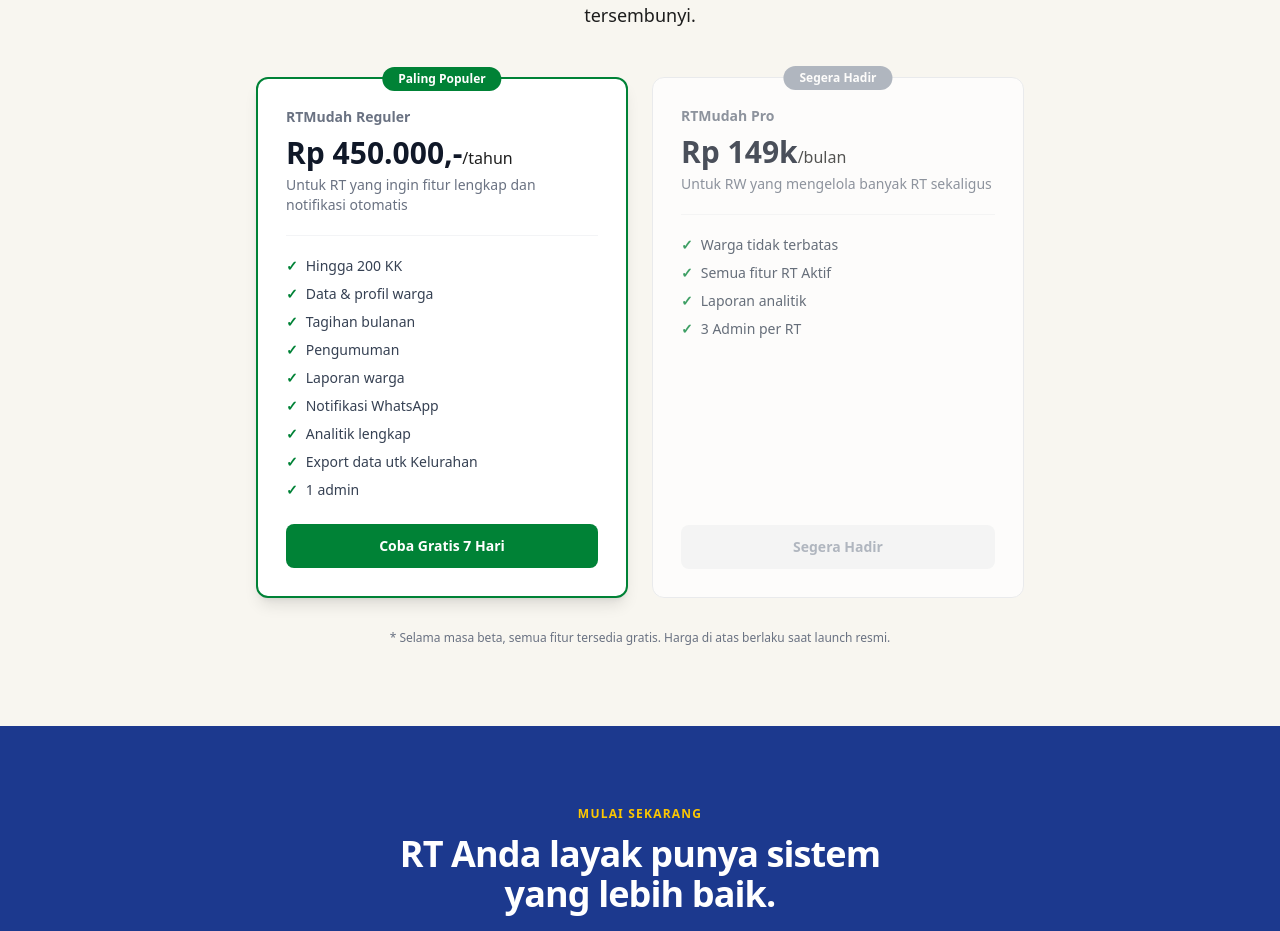
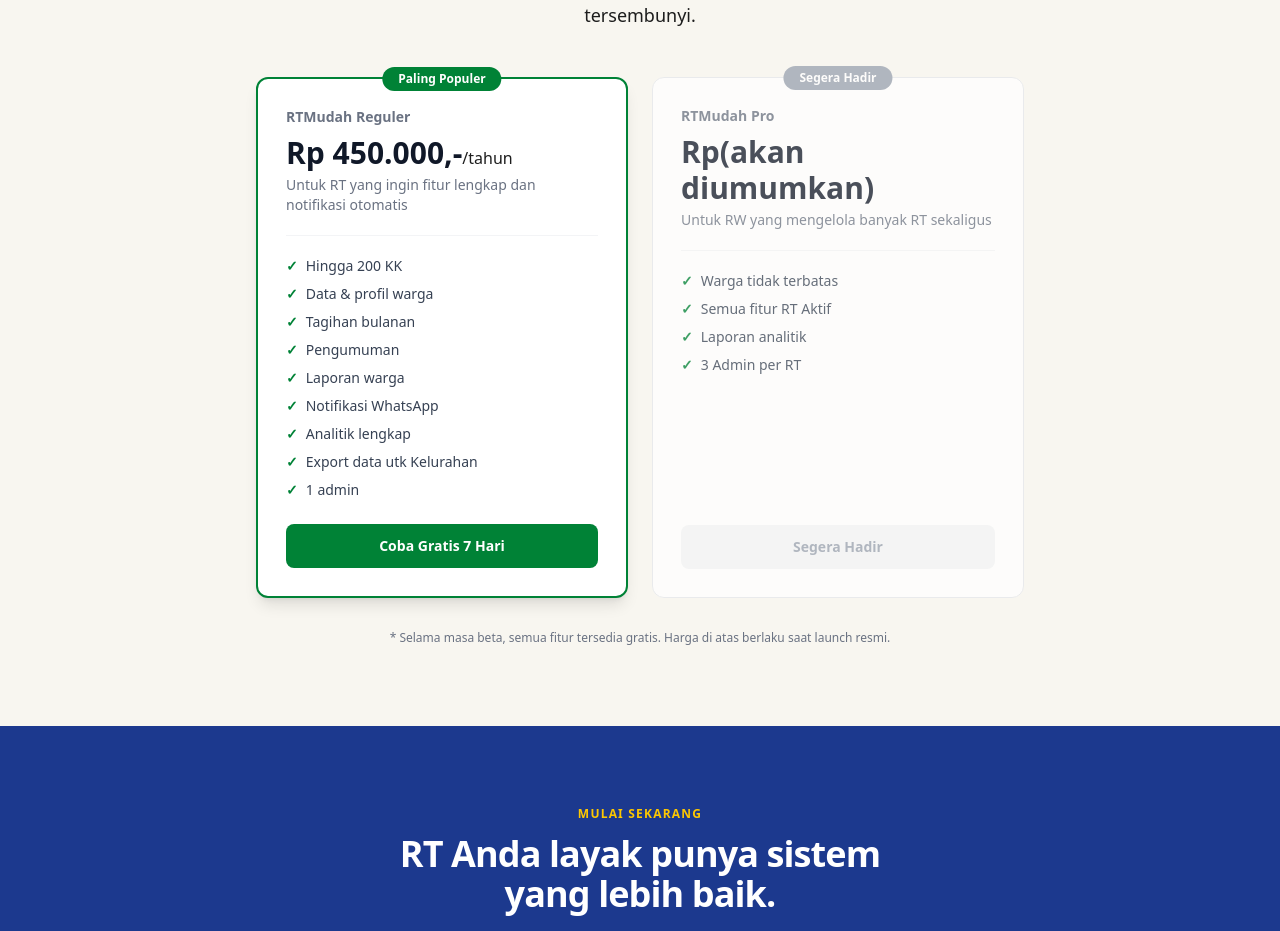
Before and after one commit to chrisimbolon/rtaktif, a Next.js app in the folder frontend/: page / in a window 1280 px wide. Shown: the part 2385-3316 px from the top of the page. Built offline with nearby package versions, Linux system fonts and the light colour scheme.

Commit message:
feat-frontend: update pro feature copy

```diff
--- a/frontend/app/page.tsx
+++ b/frontend/app/page.tsx
@@ -39,7 +39,7 @@ const PLANS = [
     cta: "Coba Gratis 7 Hari", href: "/register", featured: true,
   },
   {
-    name: "RTMudah Pro", price: "Rp 149k", period: "/bulan",
+    name: "RTMudah Pro", price: "Rp(akan diumumkan)", period: "",
     desc: "Untuk RW yang mengelola banyak RT sekaligus",
     features: ["Warga tidak terbatas", "Semua fitur RT Aktif", "Laporan analitik", "3 Admin per RT"],
     cta: "Hubungi Kami", href: "mailto:hello@rtmudah.com", featured: false,
```
